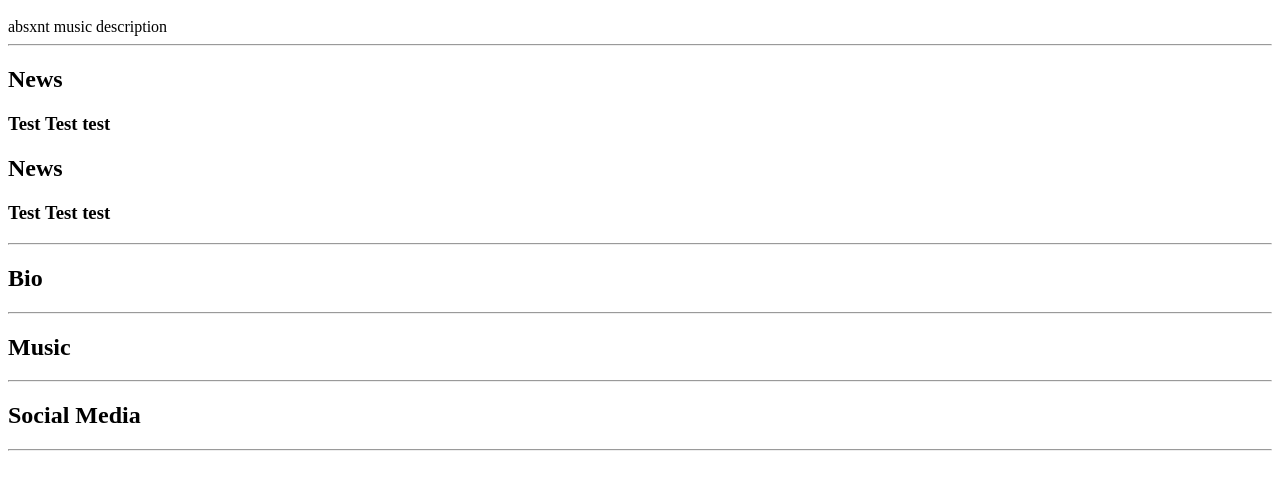
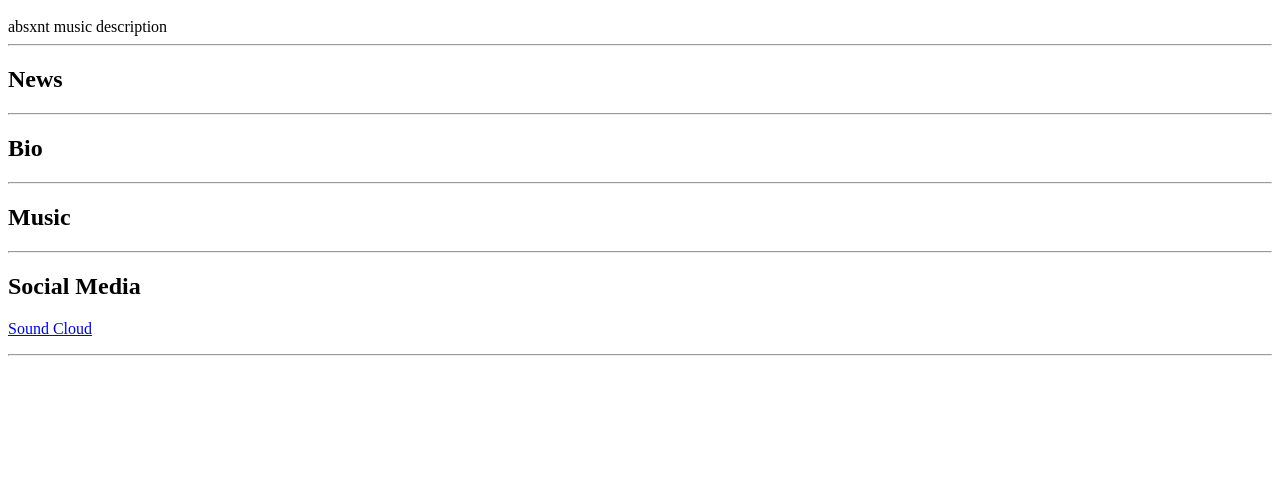
Before and after one commit to willocov/willocov.github.io, a plain HTML site: page index.html in a window 1280 px wide. Shown: the part 48-538 px from the top of the page. Drawn offline with Linux system fonts and the light colour scheme.

Commit message:
Update index.html

```diff
--- a/index.html
+++ b/index.html
@@ -3,13 +3,17 @@
 	<h1>Absxnt</h1>
 	<body>absxnt music description</body>
 <hr>
-<h2>News</h2><h3> Test Test test</h3>
-<h2>News</h2><h3> Test Test test</h3>
+	<h2>News</h2>
 <hr>
 	<h2>Bio</h2>
 <hr>
 	<h2>Music</h2>
 <hr>
 	<h2>Social Media</h2>
+<p>
+<body>
+	<a href="https://soundcloud.com/absxnthiphop">Sound Cloud</a>
+</body>
+</p>
 <hr>
 </html>
```
Lines whose indentation alone changed are shown as unchanged.
